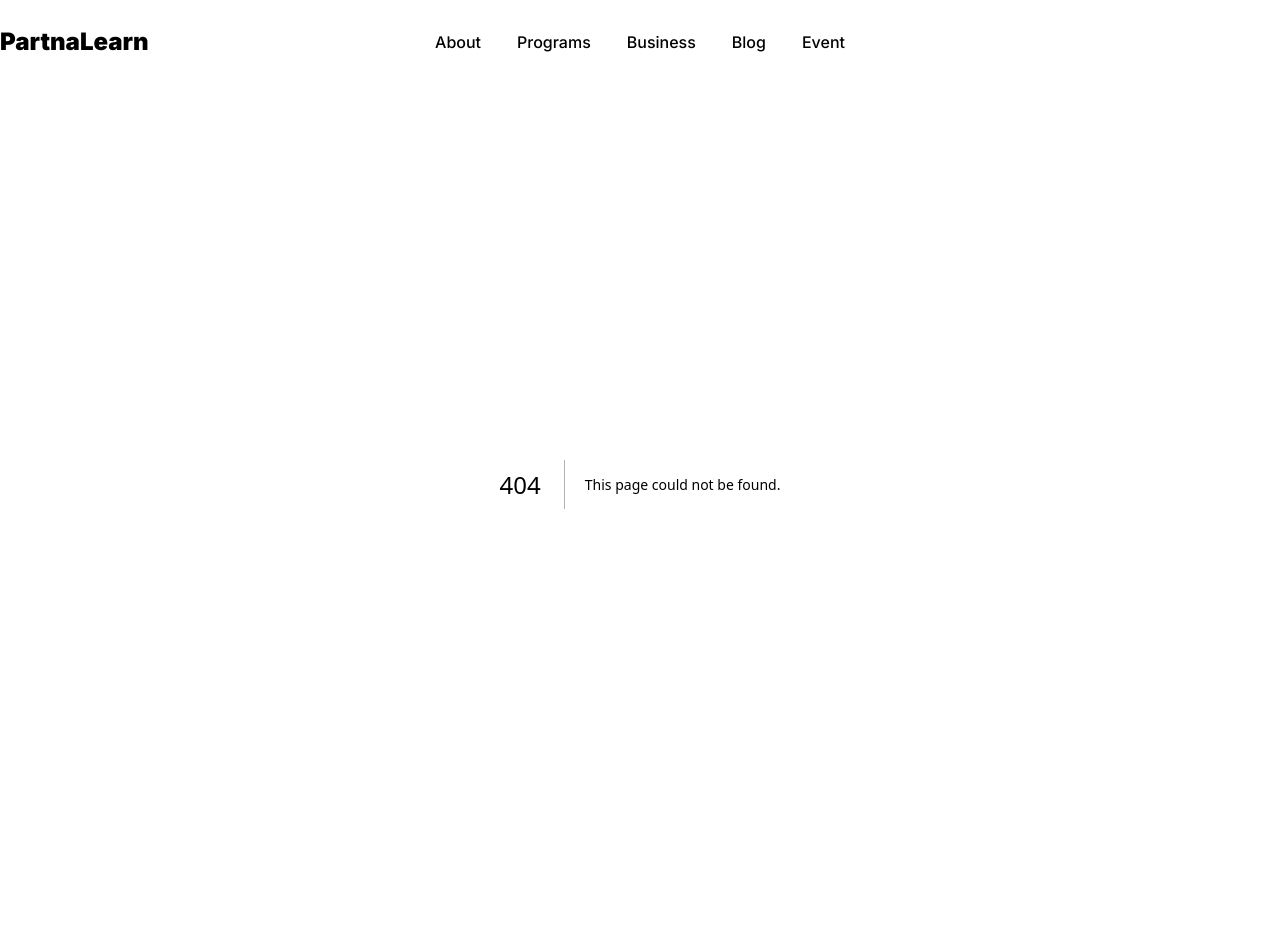
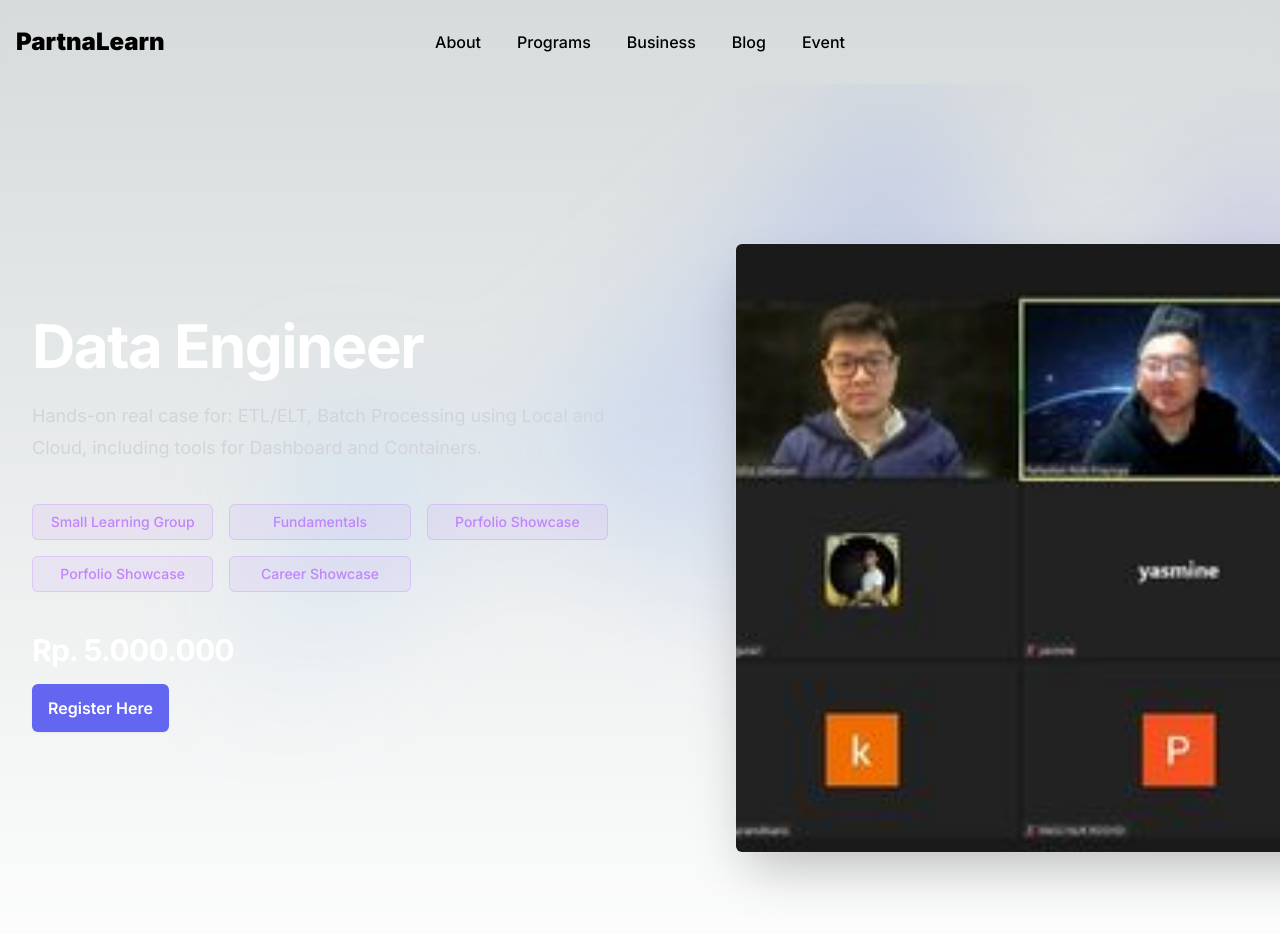
Before and after one commit to partnatech/partnatech-site, a Next.js app: page /programs/data-engineer in a window 1280 px wide. Before the commit this address had no page. Shown: the top 934 px of the page. Before the commit the page ends 884 px from the top, so only its background shows below. Built offline with nearby package versions, Linux system fonts and the light colour scheme.

Commit message:
feat: data engineer hero

```diff
--- /dev/null
+++ b/src/app/programs/data-engineer/page.tsx
@@ -0,0 +1,13 @@
+import DataEngineerHero from "@/components/data-engineer/hero";
+
+import React from "react";
+
+const DataEngineerPage = () => {
+  return (
+    <>
+      <DataEngineerHero />
+    </>
+  );
+};
+
+export default DataEngineerPage;
--- /dev/null
+++ b/src/components/data-engineer/hero.tsx
@@ -0,0 +1,74 @@
+import Image from "next/image";
+
+const badges = [
+  {
+    name: "Small Learning Group",
+  },
+  {
+    name: "Fundamentals",
+  },
+  {
+    name: "Porfolio Showcase",
+  },
+  {
+    name: "Porfolio Showcase",
+  },
+  {
+    name: "Career Showcase",
+  },
+];
+
+export default function DataEngineerHero() {
+  return (
+    <div className="relative isolate overflow-hidden">
+      <div
+        className="absolute left-[calc(50%-4rem)] top-10 -z-10 transform-gpu blur-3xl sm:left-[calc(50%-18rem)] lg:left-48 lg:top-[calc(50%-30rem)] xl:left-[calc(50%-24rem)]"
+        aria-hidden="true"
+      >
+        <div
+          className="aspect-[1108/632] w-[69.25rem] bg-gradient-to-r from-[#80caff] to-[#4f46e5] opacity-20"
+          style={{
+            clipPath:
+              "polygon(73.6% 51.7%, 91.7% 11.8%, 100% 46.4%, 97.4% 82.2%, 92.5% 84.9%, 75.7% 64%, 55.3% 47.5%, 46.5% 49.4%, 45% 62.9%, 50.3% 87.2%, 21.3% 64.1%, 0.1% 100%, 5.4% 51.1%, 21.4% 63.9%, 58.9% 0.2%, 73.6% 51.7%)",
+          }}
+        />
+      </div>
+      <div className="mx-auto max-w-7xl px-6 pb-24 pt-10 sm:pb-32 lg:flex lg:px-8 lg:py-40">
+        <div className="mx-auto max-w-2xl flex-shrink-0 lg:mx-0 lg:max-w-xl lg:pt-8">
+          <h1 className="mt-10 text-4xl font-bold tracking-tight text-white sm:text-6xl">Data Engineer</h1>
+          <p className="mt-6 text-lg leading-8 text-gray-300">
+            Hands-on real case for: ETL/ELT, Batch Processing using Local and Cloud, including tools for Dashboard and
+            Containers.
+          </p>
+          <div className="grid mt-10 grid-cols-2 md:grid-cols-3 gap-4">
+            {badges.map((badge, index) => (
+              <span
+                key={`badge-${index}`}
+                className="items-center text-center rounded-md bg-purple-400/10 px-2 py-2 text-sm font-medium text-purple-400 ring-1 ring-inset ring-purple-400/30"
+              >
+                {badge.name}
+              </span>
+            ))}
+          </div>
+          <div className="mt-10">
+            <h4 className="mt-10 text-2xl font-bold tracking-tight text-white sm:text-3xl">Rp. 5.000.000</h4>
+            <button className="rounded-md mt-4 bg-indigo-500 px-4 py-3 font-semibold text-white shadow-sm hover:bg-indigo-400 focus-visible:outline focus-visible:outline-2 focus-visible:outline-offset-2 focus-visible:outline-indigo-400">
+              Register Here
+            </button>
+          </div>
+        </div>
+        <div className="mx-auto mt-16 flex max-w-2xl sm:mt-24 lg:ml-10 lg:mr-0 lg:mt-0 lg:max-w-none lg:flex-none xl:ml-32">
+          <div className="max-w-3xl flex-none sm:max-w-5xl lg:max-w-none ">
+            <Image
+              src="/assets/images/hero-image.jpeg"
+              alt="Hero Image"
+              width={2432}
+              height={1442}
+              className="w-[76rem] rounded-md bg-white/5 shadow-2xl ring-1 ring-white/10"
+            />
+          </div>
+        </div>
+      </div>
+    </div>
+  );
+}
--- a/src/components/isomorphic/navbar.tsx
+++ b/src/components/isomorphic/navbar.tsx
@@ -5,7 +5,13 @@ import { usePathname } from "next/navigation";
 import { useState } from "react";
 import { Menu } from "lucide-react";
 
-import { NavigationMenu, NavigationMenuItem, NavigationMenuLink, NavigationMenuList, navigationMenuTriggerStyle } from "@/components/ui/navigation-menu";
+import {
+  NavigationMenu,
+  NavigationMenuItem,
+  NavigationMenuLink,
+  NavigationMenuList,
+  navigationMenuTriggerStyle,
+} from "@/components/ui/navigation-menu";
 import { Sheet, SheetContent, SheetTrigger } from "@/components/ui/sheet";
 import { cn } from "@/utils/cn";
 import { Button } from "@/components/ui/button";
@@ -65,7 +71,7 @@ export default function Navbar() {
 
   return (
     <div className={`min-w-screen sticky top-0 z-20 backdrop-blur-lg backdrop-filter`}>
-      <div className="container mx-auto grid grid-cols-2 lg:grid-cols-3 items-center py-6">
+      <div className="container mx-auto grid grid-cols-2 lg:grid-cols-3 items-center py-6 px-4">
         <Logo />
         <NavigationMenu className="hidden lg:flex">
           <NavigationMenuList>
@@ -89,7 +95,9 @@ export default function Navbar() {
 function Logo() {
   return (
     <Link href="/">
-      <div className="font-black hover:text-primary text-2xl transition-colors ease-linear duration-300">PartnaLearn</div>
+      <div className="font-black hover:text-primary text-2xl transition-colors ease-linear duration-300">
+        PartnaLearn
+      </div>
     </Link>
   );
 }
@@ -108,7 +116,14 @@ function MobileNav() {
       <SheetContent className="w-48 pt-10">
         <div className="flex flex-col gap-1">
           {links.map((link, idx) => (
-            <Button variant={"ghost"} size={"lg"} key={idx} className={cn("justify-start px-0 font-bold")} onClick={() => setOpen(false)} asChild>
+            <Button
+              variant={"ghost"}
+              size={"lg"}
+              key={idx}
+              className={cn("justify-start px-0 font-bold")}
+              onClick={() => setOpen(false)}
+              asChild
+            >
               <Link href={pathCheck(pathname, link)}>{link.label}</Link>
             </Button>
           ))}
```
Also changed, not shown: public/assets/images/hero-image.jpeg (added).
